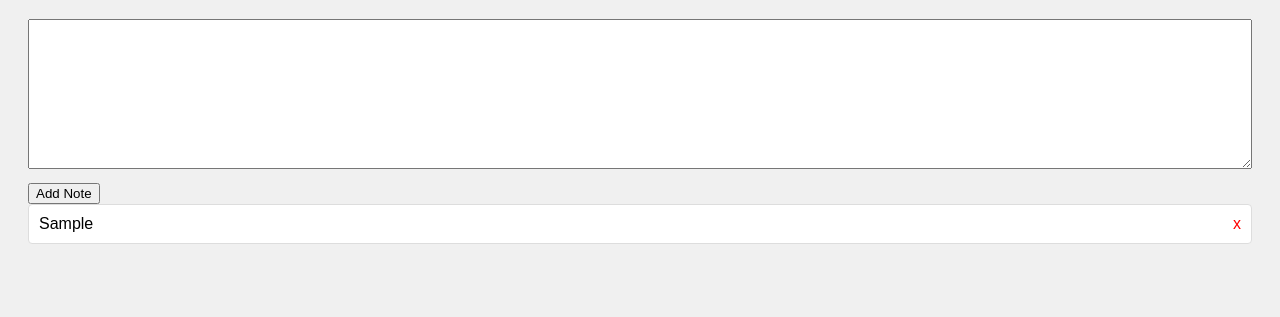
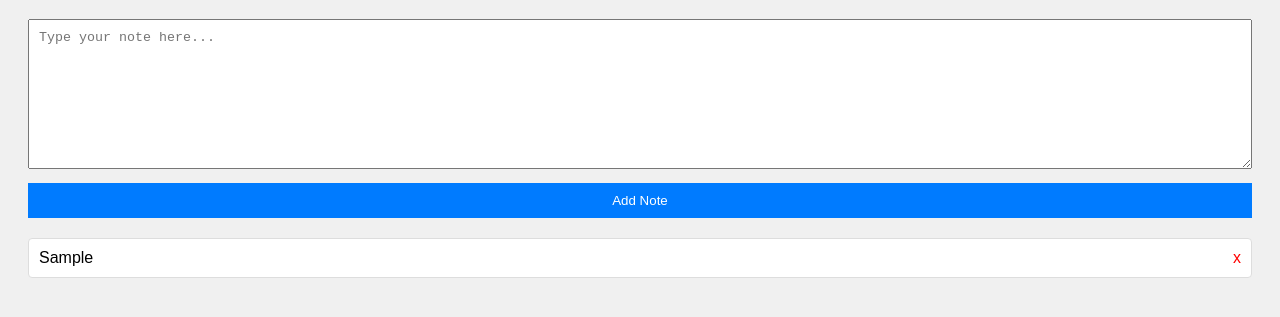
Before and after one commit to lukeponga-dev/Notes, a plain HTML site: page Index.html in a window 1280 px wide. Both pictures are taken after typing "Sample" into the empty fields and a click on the button "Add Note". Shown: the part 89-406 px from the top of the page. Drawn offline with Linux system fonts and the light colour scheme.

Commit message:
Update Index.html

```diff
--- a/Index.html
+++ b/Index.html
@@ -21,33 +21,50 @@
             padding: 10px;
             margin-bottom: 10px;
             border-radius: 4px;
+            position: relative;
         }
         .delete {
             color: red;
-            float: right;
+            position: absolute;
+            right: 10px;
+            top: 10px;
             cursor: pointer;
+        }
+        button {
+            padding: 10px 20px;
+            background-color: #007BFF;
+            color: white;
+            border: none;
+            cursor: pointer;
+            width: 100%;
+            margin-bottom: 20px;
+        }
+        button:hover {
+            background-color: #0056b3;
         }
     </style>
 </head>
 <body>
     <h1>My Notes</h1>
-    <textarea id="noteInput"></textarea>
+    <textarea id="noteInput" placeholder="Type your note here..."></textarea>
     <button onclick="addNote()">Add Note</button>
     <div id="notes"></div>
 
     <script>
-        var notes = [];
+        var notes = JSON.parse(localStorage.getItem('notes')) || [];
 
         function addNote() {
             var noteInput = document.getElementById('noteInput');
             var note = noteInput.value;
             notes.push(note);
             noteInput.value = '';
+            localStorage.setItem('notes', JSON.stringify(notes));
             displayNotes();
         }
 
         function deleteNote(index) {
             notes.splice(index, 1);
+            localStorage.setItem('notes', JSON.stringify(notes));
             displayNotes();
         }
 
@@ -57,6 +74,9 @@
             }).join('');
             document.getElementById('notes').innerHTML = notesHtml;
         }
+
+        // Display the notes when the page loads
+        displayNotes();
     </script>
 </body>
 </html>
```
